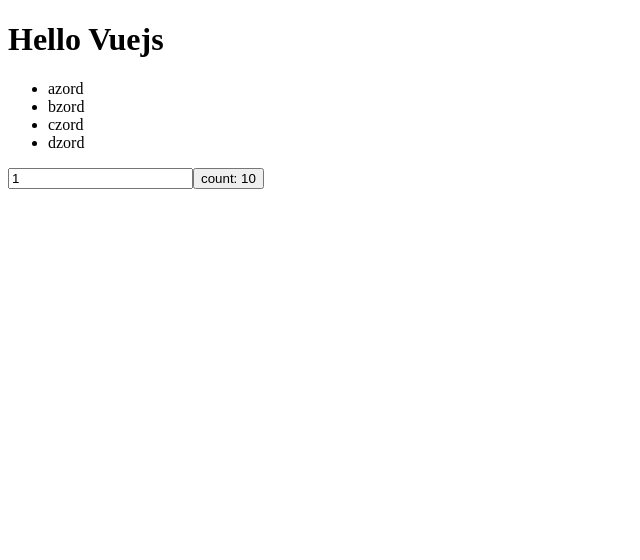
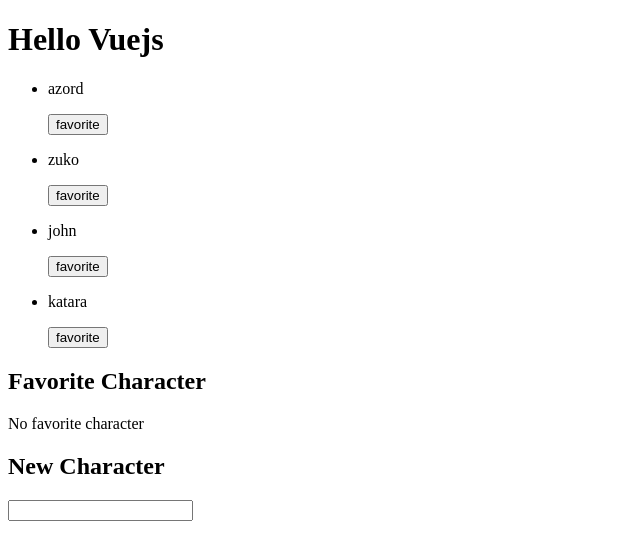
Before and after one commit to Lee-TB/learn-vuejs, a plain HTML site: page index.html in a window 1280 px wide. Shown: the whole page, without its empty margins (0-640 px from the left). Drawn offline with nearby package versions, Linux system fonts and the light colour scheme.

Commit message:
event handling exercise

```diff
--- a/index.html
+++ b/index.html
@@ -12,28 +12,46 @@
     <div id="app">
       <p v-if="characterList.length === 0">There are no characters</p>
       <ul v-else>
-        <li v-for="character in characterList">{{character.name}}</li>
+        <li v-for="character in characterList">
+          <p>{{character.name}}</p>
+          <button @click="() => favoriteCharacterList.push(character)">
+            favorite
+          </button>
+        </li>
       </ul>
-      <input type="number" v-model="increaseAmount" />
-      <button @click="increaseCount">count: {{count}}</button>
+      <h2>Favorite Character</h2>
+      <p v-if="favoriteCharacterList.length === 0">No favorite character</p>
+      <ul v-else>
+        <li v-for="character in favoriteCharacterList">
+          <p>{{character.name}}</p>
+        </li>
+      </ul>
+      <h2>New Character</h2>
+      <input
+        type="text"
+        v-model="newCharacter.name"
+        @keyup.enter="addNewCharacter"
+      />
     </div>
 
     <script src="https://unpkg.com/vue@3/dist/vue.global.js"></script>
     <script>
       Vue.createApp({
         data: () => ({
-          count: 10,
-          increaseAmount: 1,
+          newCharacter: {
+            name: '',
+          },
           characterList: [
             { name: 'azord' },
-            { name: 'bzord' },
-            { name: 'czord' },
-            { name: 'dzord' },
+            { name: 'zuko' },
+            { name: 'john' },
+            { name: 'katara' },
           ],
+          favoriteCharacterList: [],
         }),
         methods: {
-          increaseCount() {
-            this.count += this.increaseAmount;
+          addNewCharacter() {
+            this.characterList.push(this.newCharacter);
           },
         },
       }).mount('#app');
```
